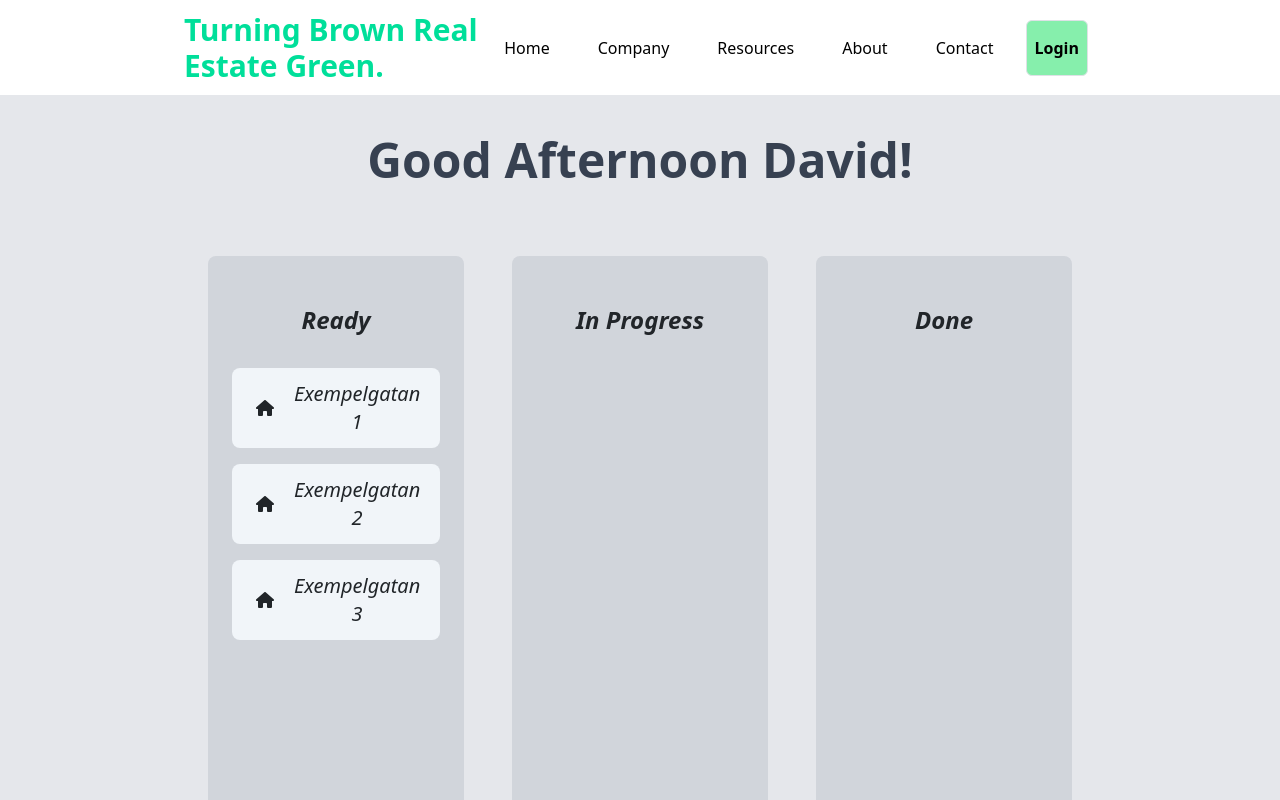
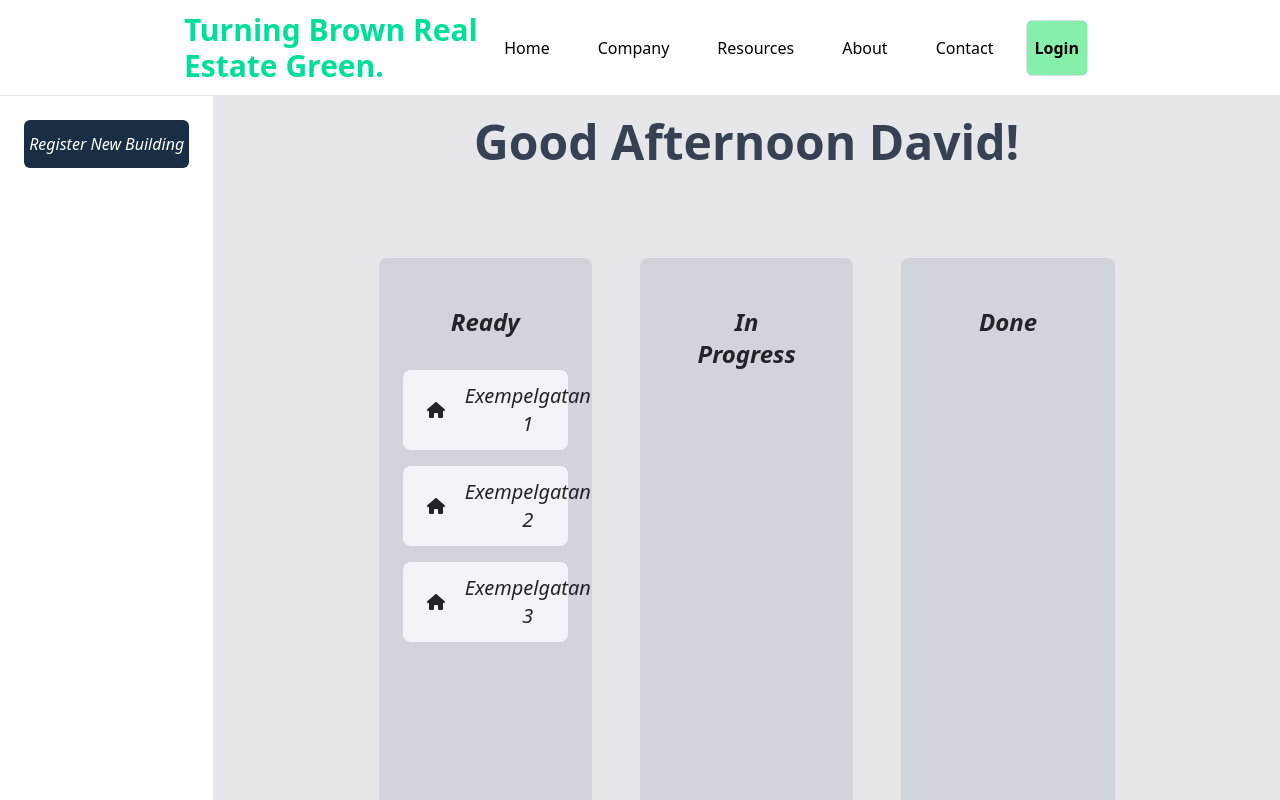
Before and after one commit to Lukasnystrom/Turning-Brown-Real-Estate-Green, a React (Create React App) app in the folder frontend/: page /home in a window 1280 px wide. Shown: the top 800 px of the page. Built offline with nearby package versions, Linux system fonts and the light colour scheme; the HTML template or start-up script is replaced by a standard one.

Commit message:
Simple Kanbanboard with Menu

```diff
--- a/frontend/src/pages/Home.jsx
+++ b/frontend/src/pages/Home.jsx
@@ -1,5 +1,4 @@
 import React, { useState, useEffect } from "react";
-import { DndContext } from '@dnd-kit/core';
 
 import Kanbanboard from "./components/Kanbanboard";
 
@@ -8,7 +7,7 @@ export default function Home(props) {
     const [greeting, setGreeting] = useState("");
     const styles = {
         container: "flex flex-wrap justify-center h-screen bg-gray-200",
-        heading: "w-full mt-10 mb-4  text-5xl font-bold text-gray-700 text-center "
+        heading: "w-full mb-4 text-5xl font-bold text-gray-700 text-center "
     };
 
     useEffect(() => {
@@ -25,8 +24,15 @@ export default function Home(props) {
 
     return (
         <div className={styles.container}>
-            <h1 className={styles.heading}>{greeting} {props.user}!</h1>
-            <Kanbanboard />
+            <div className="flex flex-wrap w-1/6 h-full bg-white">
+                <button className="w-full h-12 m-4 bg-[#192E43] text-white italic rounded-md">Register New Building</button>
+            </div>
+            <div className="flex flex-wrap w-5/6 h-screen justify-center items-center bg-gray-200">
+                <div className="flex flex-wrap w-full justify-center items-center ">
+                    <h1 className={styles.heading}>{greeting} {props.user}!</h1>
+                </div>
+                <Kanbanboard />
+            </div>
         </div>
     );
 }
```
